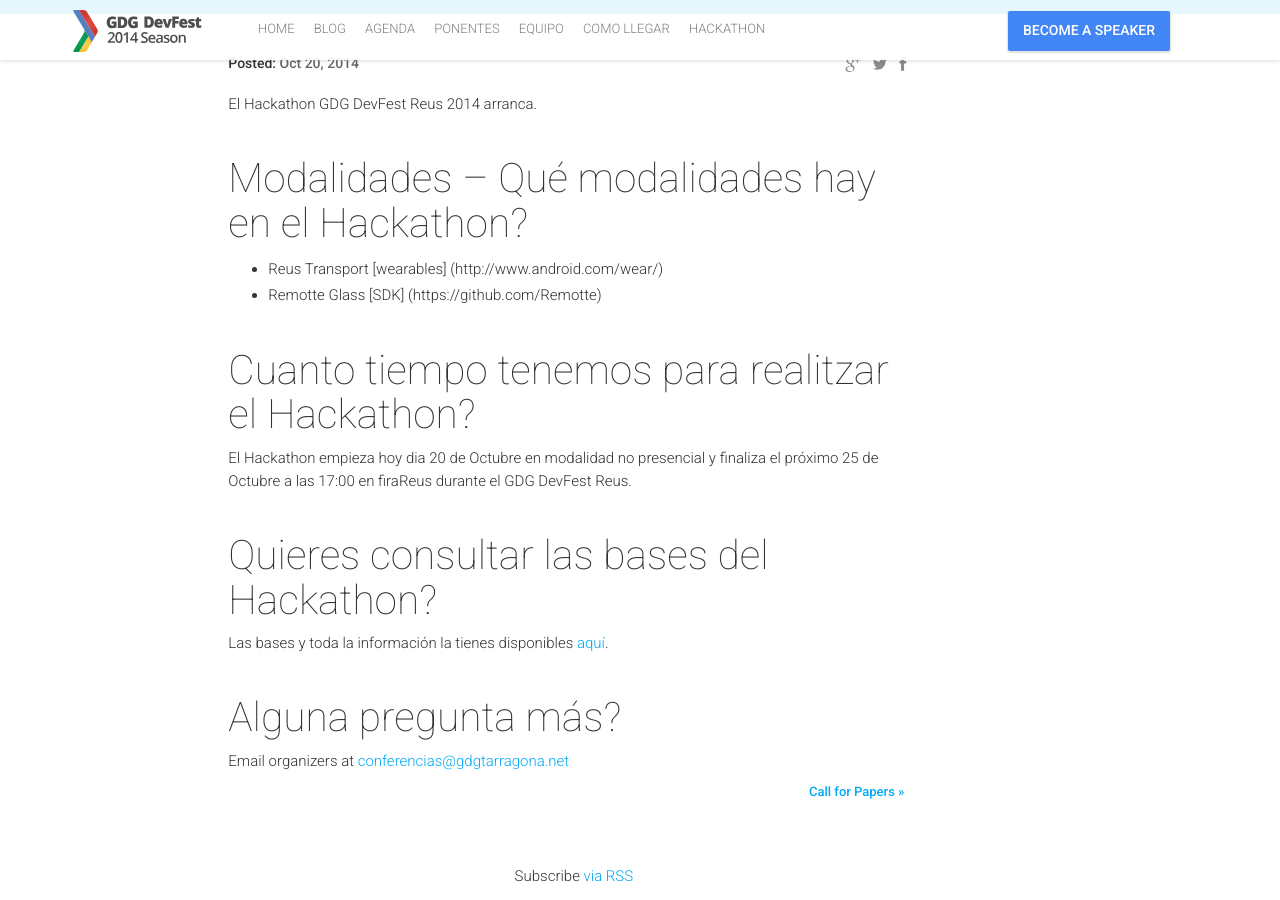
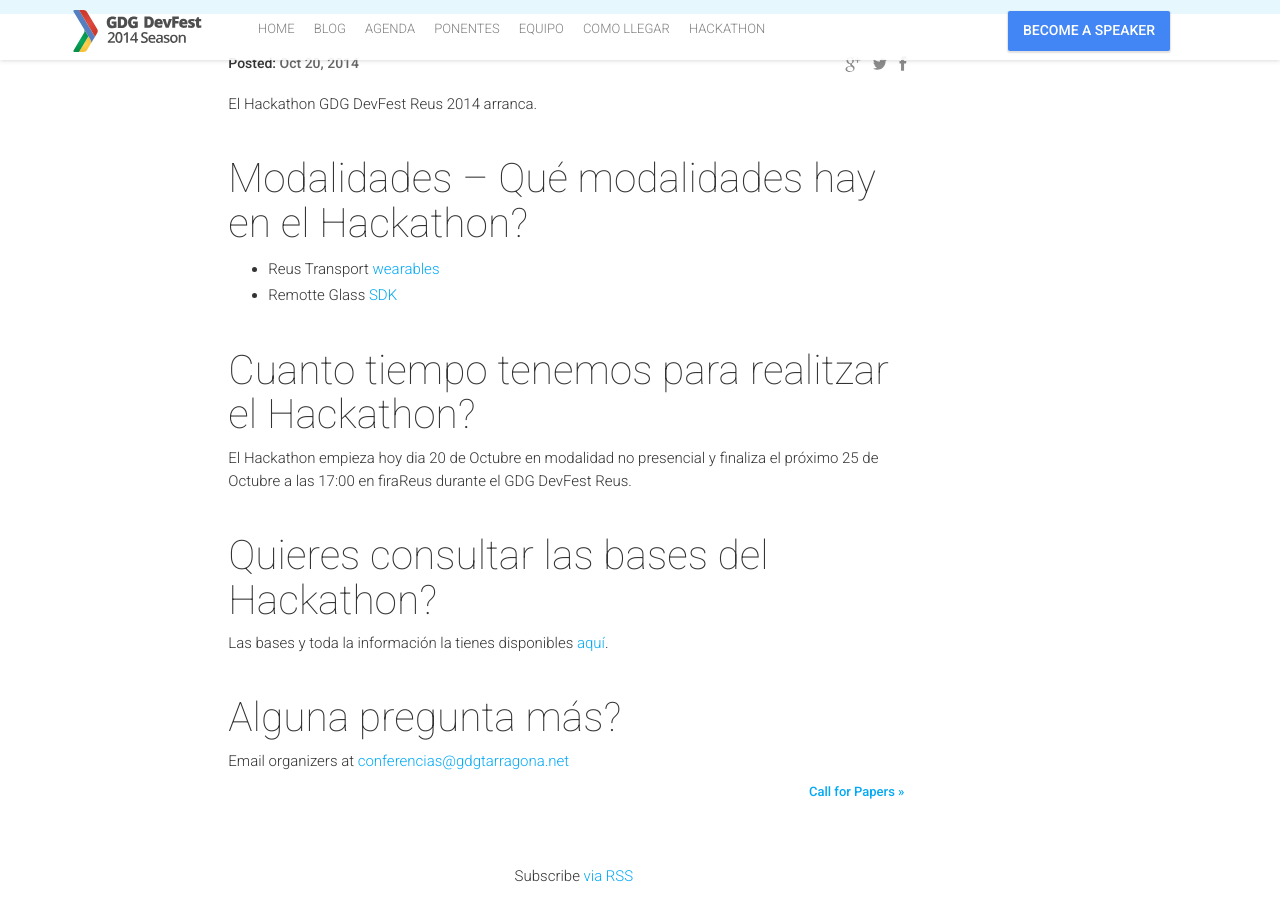
Before and after one commit to TomasGiS/zeppelin, a Jekyll site: the page built from _posts/2014-09-20-Hackathon.markdown, in a window 1280 px wide and 900 px high, scrolled down 393 px. Built offline with Jekyll 4.4.1, drawn with Linux system fonts in a browser that asks for light colours; nearby versions of some CDN libraries; comment, search, counter and statistics services are not loaded.

Commit message:
Update Hackathon

```diff
--- a/_posts/2014-09-20-Hackathon.markdown
+++ b/_posts/2014-09-20-Hackathon.markdown
@@ -8,8 +8,8 @@ El Hackathon GDG DevFest Reus 2014 arranca.
 
 #### Modalidades – Qué modalidades hay en el Hackathon?
 
-* Reus Transport [wearables] (http://www.android.com/wear/)
-* Remotte Glass [SDK] (https://github.com/Remotte)
+* Reus Transport [wearables](http://www.android.com/wear)
+* Remotte Glass [SDK](https://github.com/Remotte)
 
 
 #### Cuanto tiempo tenemos para realitzar el Hackathon?
```
